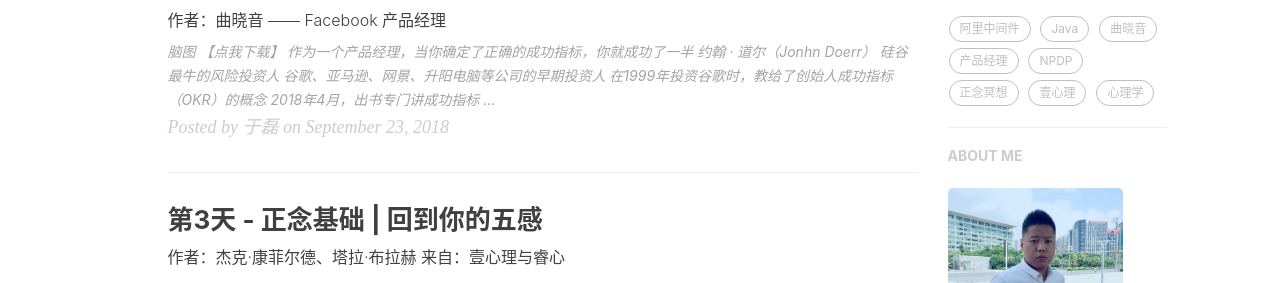
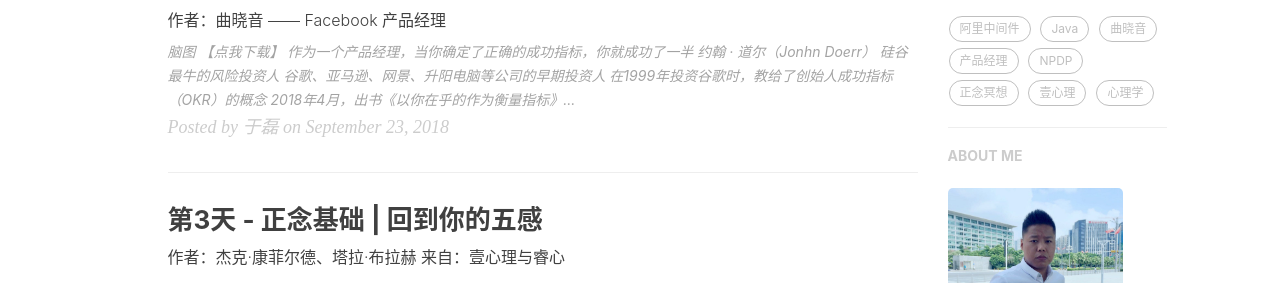
Before and after one commit to yuleizhuai/yuleizhuai.github.io, a Jekyll site: the page built from index.html, in a window 1280 px wide and 900 px high. Shown: the part 502-785 px from the top of the window. Built offline with Jekyll 4.4.1, drawn with Linux system fonts in a browser that asks for light colours; nearby versions of some CDN libraries; the list of posts is cut into pages by our own code; comment, search, counter and statistics services are not loaded; some of the changed lines change nothing that is shown.

Commit message:
format 12Develop_product_success_indicators

```diff
--- a/_posts/Silicon_valley_products/2018-09-23-12Develop_product_success_indicators.markdown
+++ b/_posts/Silicon_valley_products/2018-09-23-12Develop_product_success_indicators.markdown
@@ -33,15 +33,15 @@
 
 - 在1999年投资谷歌时，教给了创始人成功指标（OKR）的概念
 
-- 2018年4月，出书专门讲成功指标
+- 2018年4月，出书《以你在乎的作为衡量指标》（Measure What Matters）专门讲成功指标
+  - 指标是为了定义你想要完成的目标
+  - 需要表达清楚在什么期望之内、要达到什么具体的、可衡量的结果
 
 
 
 ### 关于指标
 
-> 指标是为了定义你想要完成的目标，需要表达清楚在什么期望之内、要达到什么具体的、可衡量的结果
-
-好的指标：2018年底之前实现100万日活
+`好的指标`：2018年底之前实现100万日活
 
 缺少关键信息，不算是好指标：
 
@@ -53,28 +53,30 @@
 
 ### 电商的指标
 
-- 下单用户数
+- `成功指标`：下单用户数
 
-- 总的用户数量
+- `错误指标`：总的用户数量
   - 让大家下载 APP 抽奖赢福利，但是大家下载后并没有下单，最后即使成功积攒了千万用户，公司也无法做下去
 
-> 制定了错误的成功指标，进而导致了后续的产品策略失误，最终的结果就是产品的失败
+**制定了错误的成功指标，进而导致了后续的产品策略失误，最终的结果就是产品的失败**
 
 
 
 ### 微信朋友圈
 
-> 用户在微信朋友圈花的时间
+`成功指标`：用户在微信朋友圈花的时间
 
-为了达成目标，微信向你推送了更多花时间的内容（文章、视频），却减少了你所关注的朋友发的文字状态或图片
+`反作用`：
 
-看似增加了你在微信朋友圈花的时间，但却忽略了你使用朋友圈的目的：是和朋友互动
+- 为了达成目标，微信向你推送了更多花时间的内容（文章、视频），却减少了你所关注的朋友发的文字状态或图片
 
-当你需求得不到满足时，你会减少在朋友圈花费的时间，甚至放弃微信朋友圈
+- 看似增加了你在微信朋友圈花的时间，但却忽略了你使用朋友圈的目的：是和朋友互动
 
-单纯采用“用户花费的时间多少”作为成功指标最终起到了反作用
+- 当你需求得不到满足时，你会减少在朋友圈花费的时间，甚至放弃微信朋友圈
 
-> 产品的成功指标要和实现的用户需求相契合
+- 单纯采用“用户花费的时间多少”作为成功指标最终起到了反作用
+
+**产品的成功指标要和实现的用户需求相契合**
 
 
 
@@ -82,54 +84,66 @@
 
 ### 案例
 
-> 如果你是微信朋友圈的产品经理，现在你要在朋友圈加一个可以用表情包评论的功能，你需要通过制定这个功能的成功指标、进行 A/B 测试，来确定这个功能到底值不值得发布？
+`背景介绍`：如果你是微信朋友圈的产品经理，现在你要在朋友圈加一个可以用表情包评论的功能，你需要通过制定这个功能的成功指标、进行 A/B 测试，来确定这个功能到底值不值得发布？
 
-### 首先，明确产品的成功指标是什么
+#### 首先，明确产品的成功指标是什么
 
-- 弄清楚整个产品的最高目标
-  - 先从微信的核心指标开始，因朋友圈只是一个功能
-  - 包括用户评论、分享、发消息、发图片等用户行为
-  - 用户的总活跃分 = 评论 x 1 + 分享 x 0.5 + 发消息 x 1
-  - 希望用户通过这个平台分享自己的生活、增加朋友间的互动， 以此来增加用户的活跃程度，从而提升总活跃分
-  - 概要: 这是一个复杂的指标，需要考虑每项用户行为的权重
-    比如评论相当于几分、分享相当于几分
-- 思考你的产品功能还有哪些指标需要注意
-  - 微信朋友圈正计划增加在用户发的状态间穿插广告的功能，即每隔几个状态就穿插一条广告，所以我们希望用户可以多刷几条朋友状态，以提高穿插广告的曝光量
-- 思考新功能可以解决的问题和上面列出的几个指标有什么关系
-  - 以降低朋友间互动的门槛，帮助用户更方便地发表评论
-  - 发表评论的用户通过有意思的表情，表达用文字无法传达的情感
-  - 表情包降低了回复门槛，评论数增加了
-  - 发表状态的用户会感受到朋友们的关注，激发再次发状态的动力
-- 思考反指标是什么
-  - 假设会对朋友圈的内容质量打分，那么使用表情包评论功能的反指标就是降低朋友圈内容质量分数
-  - 使用纯文字交流时，都比较走心，交流的内容也很有深度，而表情会让交流流于表面，丧失厚重感
-  - 标注: 反指标（counter metrics）是指产品带来的负面影响
-- 通过分析指标，明确新功能的成功指标和反指标
-  - - 提升微信的总活跃分和用户每天浏览朋友状态的数量 #成功指标
-    - 降低了朋友圈内容质量分 #反指标
+1.弄清楚整个产品的最高目标
 
-### 然后，进行 A/B 测试验证新功能对产品的影响
+- 先从微信的核心指标开始，因朋友圈只是一个功能
+
+- 假设核心指标是“`用户的活跃程度`“：包括用户评论、分享、发消息、发图片等用户行为
+
+- `假设通过用户数据、调研等方式确定的衡量指标`：用户的总活跃分 = 评论 x 1 + 分享 x 0.5 + 发消息 x 1
+
+- `朋友圈的设计初衷`：希望用户通过这个平台分享自己的生活、增加朋友间的互动， 以此来增加用户的活跃程度，从而提升总活跃分
+
+**这是一个复杂的指标，需要考虑每项用户行为的权重比如评论相当于几分、分享相当于几分**
+
+2.思考你的产品功能还有哪些指标需要注意
+
+- `用户浏览朋友圈状态的数量也是一个指标`：微信朋友圈正计划增加在用户发的状态间穿插广告的功能，即每隔几个状态就穿插一条广告，所以我们希望用户可以多刷几条朋友状态，以提高穿插广告的曝光量
+
+3.思考新功能可以解决的问题和上面列出的几个指标有什么关系
+
+- `在朋友圈增加可以用表情包评论的功能`：以降低朋友间互动的门槛，帮助用户更方便地发表评论，发表评论的用户通过有意思的表情，表达用文字无法传达的情感
+- `增加了微信的总活跃分`：表情包降低了回复门槛，评论数增加了，发表状态的用户会感受到朋友们的关注，激发再次发状态的动力
+
+4.思考反指标是什么（反指标（counter metrics）是指产品带来的负面影响）
+
+- 假设会对朋友圈的内容质量打分，那么使用表情包评论功能的反指标就是降低朋友圈内容质量分数
+- 使用纯文字交流时，都比较走心，交流的内容也很有深度，而表情会让交流流于表面，丧失厚重感
+
+**通过分析指标，明确新功能的成功指标和反指标**
+
+`成功指标`：提升微信的总活跃分和用户每天浏览朋友状态的数量
+
+`反指标`：降低了朋友圈内容质量分
+
+#### 然后，进行 A/B 测试验证新功能对产品的影响
 
 - 设置实验组和对照组，实验组增加功能，而对照组没有，其他条件一样，观察两组的变化情况
 - 如果实验组的成功指标增加显著，而且反指标被控制住了，说明这个功能到了想要的效果
 - 一般情况下，设定指标提升的具体目标，比如5%。如果新增加的功能对成功指标的提升低于这个目标，那新功能是不能算作成功的，是没有必要添加的
 - 比如，花了两个月的世界只提升了0.1%，那么就应该认真考虑有没有必要继续花1个月优化这个功能。通过数据分析和估算发现，继续优化这个功能并不能达到提升5%的目标，那后续的优化就根本不值得了，需要当机立断砍掉这个功能
 - 需要注意的问题
-  - 如果你的产品有多个指标想要提升，你需要将这些指标按照重要性进行排序，方便出现问题时权衡取舍
-  - A/B 测试的时间需要根据产品情况而定，过短的测试时间得到的指标不具有稳定性，需要等数据稳定后再决定
+
+  1.如果你的产品有多个指标想要提升，你需要将这些指标按照重要性进行排序，方便出现问题时权衡取舍
+
+  2.A/B 测试的时间需要根据产品情况而定，过短的测试时间得到的指标不具有稳定性，需要等数据稳定后再决定
 
 
 
 ### 以微信朋友圈添加表情包评论为例
 
-通过分析已经明确了成功指标和反指标，如果你的测试结果发现，成功指标中的微信总活跃分下降了、用户每天浏览朋友圈状态的数量增加了
+`应该怎么权衡`：通过分析已经明确了成功指标和反指标，如果你的测试结果发现，成功指标中的微信总活跃分下降了、用户每天浏览朋友圈状态的数量增加了
 
-一般情况，确保新添加的功能不会影响整个产品的总指标，选择放弃整个新功能。但是，这个案例并没有那么简单，因为假设是：广告穿插在朋友圈的状态之间，用户浏览朋友状态的数量增加了，也就意味着用户浏览的广告数量增加了，那无疑将会带来更多的广告收入
+`产品经理需要权衡是整个产品的成功指标重要，还是广告获取更多的利润重要`：一般情况，确保新添加的功能不会影响整个产品的总指标，选择放弃整个新功能。但是，这个案例并没有那么简单，因为假设是：广告穿插在朋友圈的状态之间，用户浏览朋友状态的数量增加了，也就意味着用户浏览的广告数量增加了，那无疑将会带来更多的广告收入
 
 这决定超出了产品经理所能处理的范围，需要公司最高级别的领导来决策了
 
-- 收入一直上不去、股票大跌，必须赶快扭亏微盈
-- 要以用户为第一原则，不能为了短期利益损害用户的信任
+- 广告带来的收入更重要：收入一直上不去、股票大跌，必须赶快扭亏微盈
+- 整个产品的总指标更重要：要以用户为第一原则，不能为了短期利益损害用户的信任
 
 
 
@@ -137,23 +151,23 @@
 
 刚开始，大家因为新鲜使用频率比较高，各项指标都非常好看
 
-过几天，用户发现朋友圈的评论全都是表情包，并没有实质内容和有价值的讨论，逐渐丧失了兴趣，指标大跌
+`需要延长 A/B 测试的世界，等待指标确定后再做决定`：过几天，用户发现朋友圈的评论全都是表情包，并没有实质内容和有价值的讨论，逐渐丧失了兴趣，指标大跌
 
 
 
 ### 总结
 
-#### 制定产品成功指标的4步骤
+#### 制定产品成功指标的4步骤（以微信朋友圈添加使用表情包评论的功能）
 
-- 明确整个产品的最高目标
-- 思考新功能的小指标有哪些
-- 明确新功能是如何提升整个产品的总指标和小指标的
-- 明确反指标是什么
+1. 明确整个产品的最高目标
+2. 思考新功能的小指标有哪些
+3. 明确新功能是如何提升整个产品的总指标和小指标的
+4. 明确反指标是什么
 
 #### A/B 测试需要注意的问题
 
-- 在指标之间进行权衡取舍
-- 要注意 A/B 测试的时间，需要等数据稳定后再做决定
+1. 在指标之间进行权衡取舍
+2. 要注意 A/B 测试的时间，需要等数据稳定后再做决定
 
 
 
@@ -161,13 +175,13 @@
 
 如果你是抖音的产品经理，现在想加一个加强版的美颜功能，你应该如何制定产品的成功指标？
 
-抖音做加强版美颜功能的目的：让用户更好的展示自己，从而拍更多的视频，提供更多内容，提升用户活跃、停留时长、留存
+`抖音做加强版美颜功能的目的`：让用户更好的展示自己，从而拍更多的视频，提供更多内容，提升用户活跃、停留时长、留存
 
-最高目标：提升视频拍摄数量
+`最高目标`：提升视频拍摄数量
 
-其他要注意的指标：用户活跃、用户停留时长、用户留存，视频拍摄量和用户活跃、停留时长、留存的关系
+`其他要注意的指标`：用户活跃、用户停留时长、用户留存，视频拍摄量和用户活跃、停留时长、留存的关系
 
-反指标：
+`反指标`：
 
 - 内容过于同质化，缺少真实性及特点
 
```
